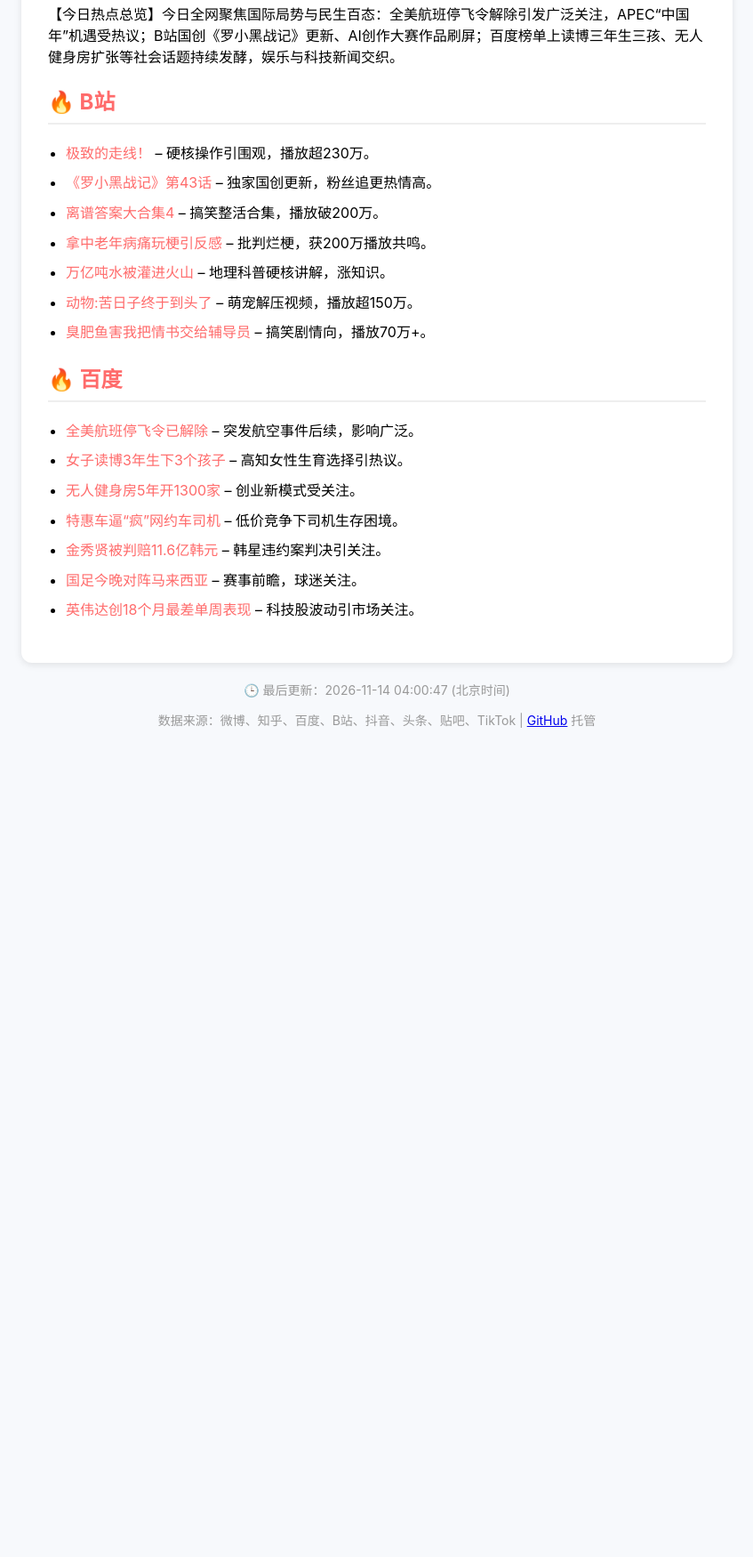
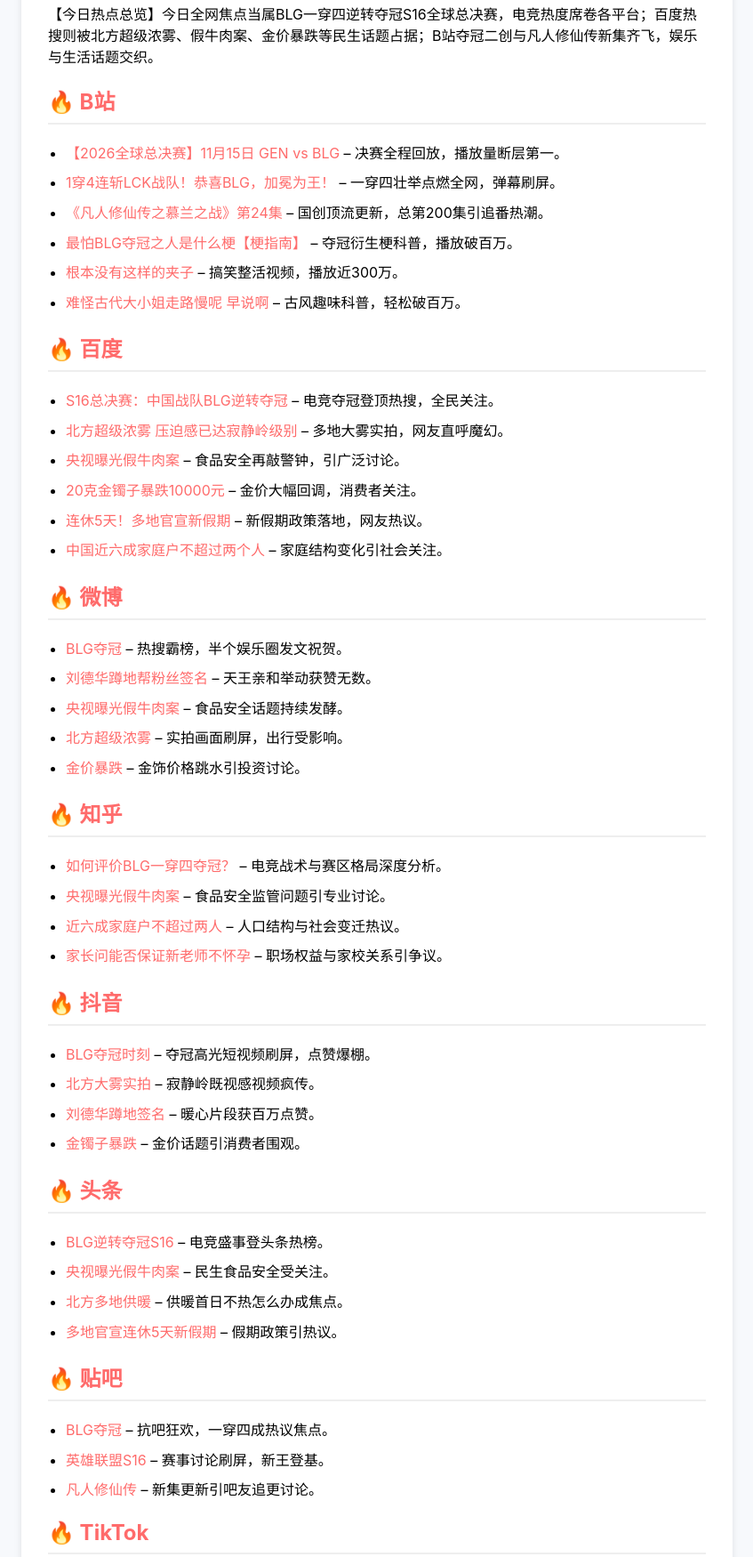
Before and after one commit to hele8406-sketch/daily-trending, a plain HTML site: page docs/index.html in a window 1280 px wide. Shown: the part 223-1973 px from the top of the page at 89% size, without its empty margins (216-1063 px from the left). Before the commit the page ends 1076 px from the top, so only its background shows below. Drawn offline with Linux system fonts and the light colour scheme.

Commit message:
📈 更新热门话题 2026-11-15

```diff
--- a/docs/index.html
+++ b/docs/index.html
@@ -3,7 +3,7 @@
 <head>
   <meta charset="UTF-8">
   <meta name="viewport" content="width=device-width, initial-scale=1.0">
-  <title>每日热门话题 - 2026年11月14日</title>
+  <title>每日热门话题 - 2026年11月15日</title>
   <style>
     body { font-family: -apple-system, BlinkMacSystemFont, "Segoe UI", Roboto, sans-serif; max-width: 800px; margin: 0 auto; padding: 20px; background: #f7f9fc; }
     .header { background: linear-gradient(135deg, #ff6b6b 0%, #feca57 100%); color: white; padding: 30px; border-radius: 12px; margin-bottom: 20px; }
@@ -22,35 +22,76 @@
 <body>
   <div class="header">
     <h1>📈 全网热门话题速览</h1>
-    <p>📅 2026年11月14日 ｜ 基于 DeepSeek 自动整理 ｜ 每日 8:00 更新</p>
+    <p>📅 2026年11月15日 ｜ 基于 DeepSeek 自动整理 ｜ 每日 8:00 更新</p>
   </div>
   <div class="content">
-    <p>【今日热点总览】今日全网聚焦国际局势与民生百态：全美航班停飞令解除引发广泛关注，APEC“中国年”机遇受热议；B站国创《罗小黑战记》更新、AI创作大赛作品刷屏；百度榜单上读博三年生三孩、无人健身房扩张等社会话题持续发酵，娱乐与科技新闻交织。</p>
+    <p>【今日热点总览】今日全网焦点当属BLG一穿四逆转夺冠S16全球总决赛，电竞热度席卷各平台；百度热搜则被北方超级浓雾、假牛肉案、金价暴跌等民生话题占据；B站夺冠二创与凡人修仙传新集齐飞，娱乐与生活话题交织。</p>
 
 <h2>🔥 B站</h2>
 <ul>
-  <li><a href="https://www.bilibili.com/video/BV1bkW86bEij">极致的走线！</a> – 硬核操作引围观，播放超230万。</li>
-  <li><a href="https://www.bilibili.com/video/BV1nwWd6XEyv">《罗小黑战记》第43话</a> – 独家国创更新，粉丝追更热情高。</li>
-  <li><a href="https://www.bilibili.com/video/BV1jsWu6nEd6">离谱答案大合集4</a> – 搞笑整活合集，播放破200万。</li>
-  <li><a href="https://www.bilibili.com/video/BV11CWD6EEjf">拿中老年病痛玩梗引反感</a> – 批判烂梗，获200万播放共鸣。</li>
-  <li><a href="https://www.bilibili.com/video/BV1GPWi6SECk">万亿吨水被灌进火山</a> – 地理科普硬核讲解，涨知识。</li>
-  <li><a href="https://www.bilibili.com/video/BV1V7WY6VEWg">动物:苦日子终于到头了</a> – 萌宠解压视频，播放超150万。</li>
-  <li><a href="https://www.bilibili.com/video/BV1MaWv6rEo3">臭肥鱼害我把情书交给辅导员</a> – 搞笑剧情向，播放70万+。</li>
+  <li><a href="https://www.bilibili.com/video/BV15es76gEgL">【2026全球总决赛】11月15日 GEN vs BLG</a> – 决赛全程回放，播放量断层第一。</li>
+  <li><a href="https://www.bilibili.com/video/BV1yvsj6SE6m">1穿4连斩LCK战队！恭喜BLG，加冕为王！</a> – 一穿四壮举点燃全网，弹幕刷屏。</li>
+  <li><a href="https://www.bilibili.com/video/BV1XNWB6dE6g">《凡人修仙传之慕兰之战》第24集</a> – 国创顶流更新，总第200集引追番热潮。</li>
+  <li><a href="https://www.bilibili.com/video/BV1hQWB6sEpe">最怕BLG夺冠之人是什么梗【梗指南】</a> – 夺冠衍生梗科普，播放破百万。</li>
+  <li><a href="https://www.bilibili.com/video/BV12oWi6VEz7">根本没有这样的夹子</a> – 搞笑整活视频，播放近300万。</li>
+  <li><a href="https://www.bilibili.com/video/BV1NkWq6kEKf">难怪古代大小姐走路慢呢 早说啊</a> – 古风趣味科普，轻松破百万。</li>
 </ul>
 
 <h2>🔥 百度</h2>
 <ul>
-  <li><a href="https://www.baidu.com/s?wd=%E5%85%A8%E7%BE%8E%E8%88%AA%E7%8F%AD%E5%81%9C%E9%A3%9E%E4%BB%A4%E5%B7%B2%E8%A7%A3%E9%99%A4">全美航班停飞令已解除</a> – 突发航空事件后续，影响广泛。</li>
-  <li><a href="https://www.baidu.com/s?wd=%E5%A5%B3%E5%AD%90%E5%9B%9E%E5%BA%94%E8%AF%BB%E5%8D%9A%E6%9C%9F%E9%97%B43%E5%B9%B4%E7%94%9F%E4%B8%8B3%E4%B8%AA%E5%AD%A9%E5%AD%90">女子读博3年生下3个孩子</a> – 高知女性生育选择引热议。</li>
-  <li><a href="https://www.baidu.com/s?wd=%E6%97%A0%E4%BA%BA%E5%81%A5%E8%BA%AB%E6%88%BF%E7%81%AB%E4%BA%86+%E5%B0%8F%E4%BC%995%E5%B9%B4%E5%BC%801300%E5%AE%B6">无人健身房5年开1300家</a> – 创业新模式受关注。</li>
-  <li><a href="https://www.baidu.com/s?wd=%E7%89%B9%E6%83%A0%E8%BD%A6%E3%80%81%E4%B8%80%E5%8F%A3%E4%BB%B7+%E9%80%BC%E2%80%9C%E7%96%AF%E2%80%9D%E7%BD%91%E7%BA%A6%E8%BD%A6%E5%8F%B8%E6%9C%BA">特惠车逼“疯”网约车司机</a> – 低价竞争下司机生存困境。</li>
-  <li><a href="https://www.baidu.com/s?wd=%E9%87%91%E7%A7%80%E8%B4%A4%E8%A2%AB%E5%88%A4%E8%B5%94%E5%81%BF11.6%E4%BA%BF%E9%9F%A9%E5%85%83%E8%BF%9D%E7%BA%A6%E9%87%91">金秀贤被判赔11.6亿韩元</a> – 韩星违约案判决引关注。</li>
-  <li><a href="https://www.baidu.com/s?wd=%E5%9B%BD%E8%B6%B3%E4%BB%8A%E6%99%9A%E5%AF%B9%E9%98%B5%E9%A9%AC%E6%9D%A5%E8%A5%BF%E4%BA%9A">国足今晚对阵马来西亚</a> – 赛事前瞻，球迷关注。</li>
-  <li><a href="https://www.baidu.com/s?wd=%E8%8B%B1%E4%BC%9F%E8%BE%BE%E5%88%9B18%E4%B8%AA%E6%9C%88%E6%9D%A5%E6%9C%80%E5%B7%AE%E5%8D%95%E5%91%A8%E8%A1%A8%E7%8E%B0">英伟达创18个月最差单周表现</a> – 科技股波动引市场关注。</li>
+  <li><a href="https://www.baidu.com/s?wd=S16%E6%80%BB%E5%86%B3%E8%B5%9B%EF%BC%9A%E4%B8%AD%E5%9B%BD%E6%88%98%E9%98%9FBLG%E9%80%86%E8%BD%AC%E5%A4%BA%E5%86%A0">S16总决赛：中国战队BLG逆转夺冠</a> – 电竞夺冠登顶热搜，全民关注。</li>
+  <li><a href="https://www.baidu.com/s?wd=%E5%8C%97%E6%96%B9%E8%B6%85%E7%BA%A7%E6%B5%93%E9%9B%BE+%E5%8E%8B%E8%BF%AB%E6%84%9F%E5%B7%B2%E8%BE%BE%E5%AF%82%E9%9D%99%E5%B2%AD%E7%BA%A7%E5%88%AB">北方超级浓雾 压迫感已达寂静岭级别</a> – 多地大雾实拍，网友直呼魔幻。</li>
+  <li><a href="https://www.baidu.com/s?wd=%E5%A4%AE%E8%A7%86%E6%9B%9D%E5%85%89%E5%81%87%E7%89%9B%E8%82%89%E6%A1%88">央视曝光假牛肉案</a> – 食品安全再敲警钟，引广泛讨论。</li>
+  <li><a href="https://www.baidu.com/s?wd=20%E5%85%8B%E9%87%91%E9%95%AF%E5%AD%90%E6%9A%B4%E8%B7%8C10000%E5%85%83">20克金镯子暴跌10000元</a> – 金价大幅回调，消费者关注。</li>
+  <li><a href="https://www.baidu.com/s?wd=%E8%BF%9E%E4%BC%915%E5%A4%A9%EF%BC%81%E5%A4%9A%E5%9C%B0%E5%AE%98%E5%AE%A3%E6%96%B0%E5%81%87%E6%9C%9F">连休5天！多地官宣新假期</a> – 新假期政策落地，网友热议。</li>
+  <li><a href="https://www.baidu.com/s?wd=%E4%B8%AD%E5%9B%BD%E8%BF%91%E5%85%AD%E6%88%90%E5%AE%B6%E5%BA%AD%E6%88%B7%E4%B8%8D%E8%B6%85%E8%BF%87%E4%B8%A4%E4%B8%AA%E4%BA%BA">中国近六成家庭户不超过两个人</a> – 家庭结构变化引社会关注。</li>
 </ul>
+
+<h2>🔥 微博</h2>
+<ul>
+  <li><a href="https://s.weibo.com/weibo?q=BLG%E5%A4%BA%E5%86%A0">BLG夺冠</a> – 热搜霸榜，半个娱乐圈发文祝贺。</li>
+  <li><a href="https://s.weibo.com/weibo?q=%E5%88%98%E5%BE%B7%E5%8D%8E%E8%B9%B2%E5%9C%B0%E7%AD%BE%E5%90%8D">刘德华蹲地帮粉丝签名</a> – 天王亲和举动获赞无数。</li>
+  <li><a href="https://s.weibo.com/weibo?q=%E5%81%87%E7%89%9B%E8%82%89%E6%A1%88">央视曝光假牛肉案</a> – 食品安全话题持续发酵。</li>
+  <li><a href="https://s.weibo.com/weibo?q=%E5%8C%97%E6%96%B9%E6%B5%93%E9%9B%BE">北方超级浓雾</a> – 实拍画面刷屏，出行受影响。</li>
+  <li><a href="https://s.weibo.com/weibo?q=%E9%87%91%E4%BB%B7%E6%9A%B4%E8%B7%8C">金价暴跌</a> – 金饰价格跳水引投资讨论。</li>
+</ul>
+
+<h2>🔥 知乎</h2>
+<ul>
+  <li><a href="https://www.zhihu.com/search?q=BLG%E5%A4%BA%E5%86%A0">如何评价BLG一穿四夺冠？</a> – 电竞战术与赛区格局深度分析。</li>
+  <li><a href="https://www.zhihu.com/search?q=%E5%81%87%E7%89%9B%E8%82%89">央视曝光假牛肉案</a> – 食品安全监管问题引专业讨论。</li>
+  <li><a href="https://www.zhihu.com/search?q=%E5%AE%B6%E5%BA%AD%E6%88%B7%E4%BA%BA%E5%8F%A3">近六成家庭户不超过两人</a> – 人口结构与社会变迁热议。</li>
+  <li><a href="https://www.zhihu.com/search?q=%E6%96%B0%E8%80%81%E5%B8%88%E6%80%80%E5%AD%95">家长问能否保证新老师不怀孕</a> – 职场权益与家校关系引争议。</li>
+</ul>
+
+<h2>🔥 抖音</h2>
+<ul>
+  <li><a href="https://www.douyin.com/search/BLG%E5%A4%BA%E5%86%A0">BLG夺冠时刻</a> – 夺冠高光短视频刷屏，点赞爆棚。</li>
+  <li><a href="https://www.douyin.com/search/%E5%8C%97%E6%96%B9%E5%A4%A7%E9%9B%BE">北方大雾实拍</a> – 寂静岭既视感视频疯传。</li>
+  <li><a href="https://www.douyin.com/search/%E5%88%98%E5%BE%B7%E5%8D%8E%E7%AD%BE%E5%90%8D">刘德华蹲地签名</a> – 暖心片段获百万点赞。</li>
+  <li><a href="https://www.douyin.com/search/%E9%87%91%E9%95%AF%E5%AD%90%E6%9A%B4%E8%B7%8C">金镯子暴跌</a> – 金价话题引消费者围观。</li>
+</ul>
+
+<h2>🔥 头条</h2>
+<ul>
+  <li><a href="https://www.toutiao.com/search?keyword=BLG%E5%A4%BA%E5%86%A0">BLG逆转夺冠S16</a> – 电竞盛事登头条热榜。</li>
+  <li><a href="https://www.toutiao.com/search?keyword=%E5%81%87%E7%89%9B%E8%82%89%E6%A1%88">央视曝光假牛肉案</a> – 民生食品安全受关注。</li>
+  <li><a href="https://www.toutiao.com/search?keyword=%E5%8C%97%E6%96%B9%E4%BE%9B%E6%9A%96">北方多地供暖</a> – 供暖首日不热怎么办成焦点。</li>
+  <li><a href="https://www.toutiao.com/search?keyword=%E5%A4%9A%E5%9C%B0%E6%96%B0%E5%81%87%E6%9C%9F">多地官宣连休5天新假期</a> – 假期政策引热议。</li>
+</ul>
+
+<h2>🔥 贴吧</h2>
+<ul>
+  <li><a href="https://tieba.baidu.com/f?kw=BLG">BLG夺冠</a> – 抗吧狂欢，一穿四成热议焦点。</li>
+  <li><a href="https://tieba.baidu.com/f?kw=%E8%8B%B1%E9%9B%84%E8%81%94%E7%9B%9F">英雄联盟S16</a> – 赛事讨论刷屏，新王登基。</li>
+  <li><a href="https://tieba.baidu.com/f?kw=%E5%87%A1%E4%BA%BA%E4%BF%AE%E4%BB%99%E4%BC%A0">凡人修仙传</a> – 新集更新引吧友追更讨论。</li>
+</ul>
+
+<h2>🔥 TikTok</h2>
+<ul>
   </div>
   <div class="footer">
-    <p>🕒 最后更新：2026-11-14 04:00:47 (北京时间)</p>
+    <p>🕒 最后更新：2026-11-15 03:46:48 (北京时间)</p>
     <p>数据来源：微博、知乎、百度、B站、抖音、头条、贴吧、TikTok | <a href="https://github.com">GitHub</a> 托管</p>
   </div>
 </body>
```
